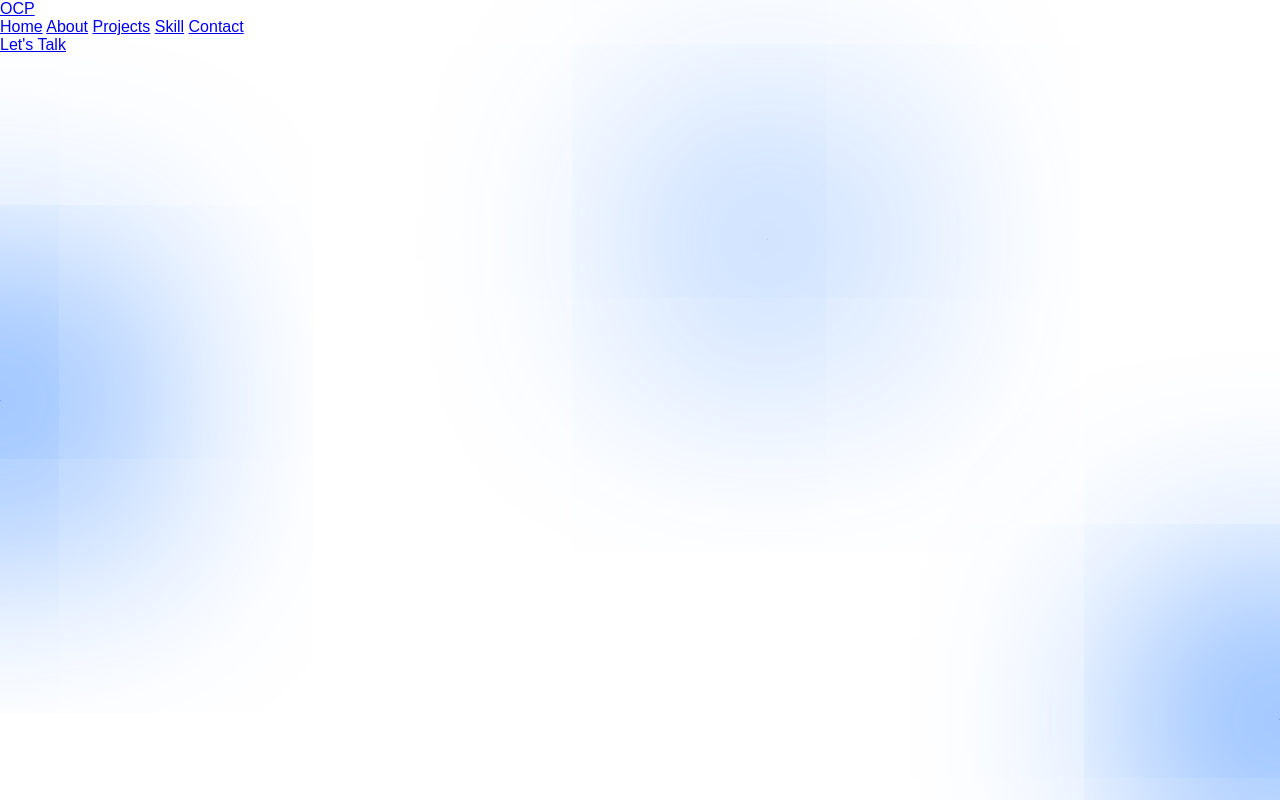
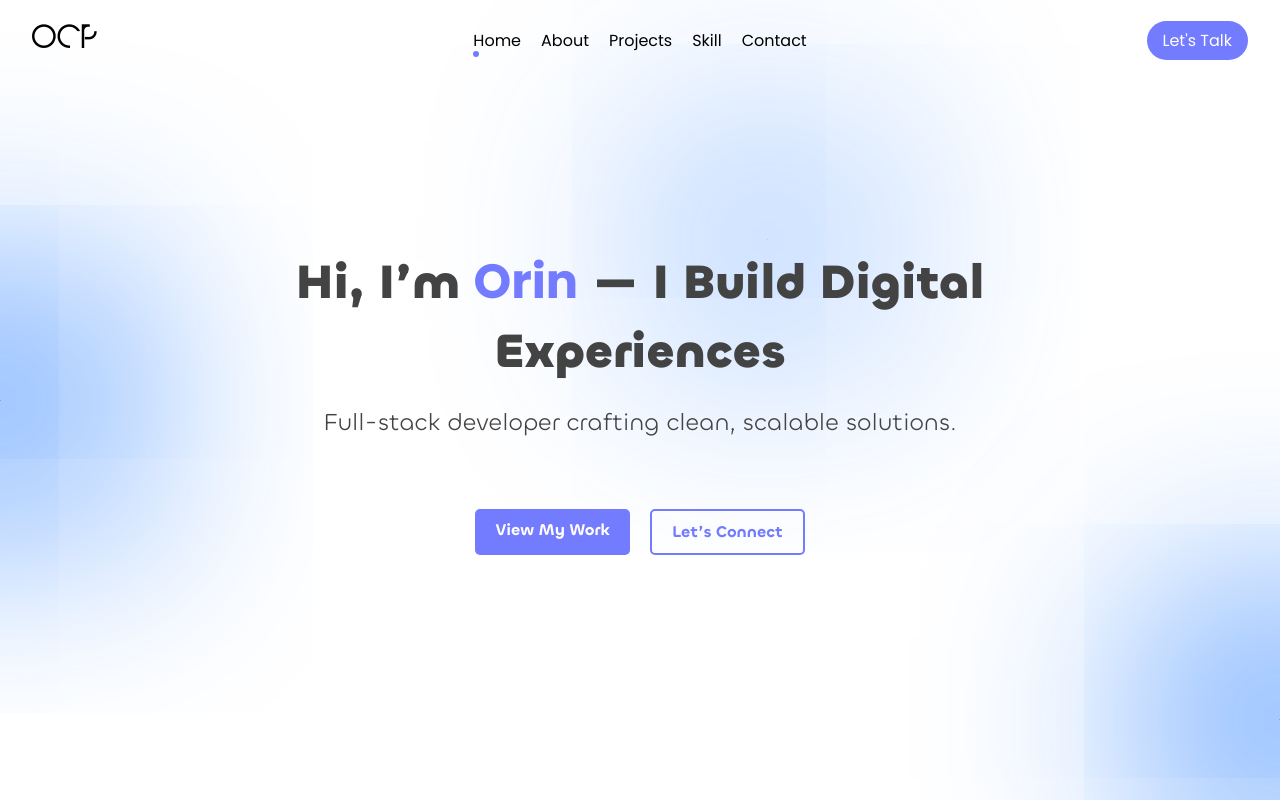
Before and after one commit to orin-pal/portfolio, a plain HTML site: page index.html in a window 1280 px wide. Drawn offline with Linux system fonts and the light colour scheme.

Commit message:
first comment

```diff
--- a/css/style.css
+++ b/css/style.css
@@ -2,12 +2,32 @@
   margin: 0;
   padding: 0;
   box-sizing: border-box;
-  font-family: Arial;
+  font-family: "Poppins", sans-serif;
 }
 html,
 body {
   width: 100%;
   height: 100%;
+}
+@font-face {
+  font-family: QG;
+  src: url(../assets/fonts/QG.ttf);
+}
+@font-face {
+  font-family: Chillax;
+  src: url(../assets/fonts/Chillax-Variable.ttf);
+}
+
+.qg {
+  font-family: "QG", sans-serif;
+}
+.chillax {
+  font-family: "Chillax", sans-serif;
+}
+
+.container {
+  width: min(95%, 1500px);
+  margin: 0 auto;
 }
 
 
@@ -18,21 +38,144 @@ body {
   background-color: rgba(117, 138, 255, 1);
   box-shadow: 0px 0px 200px 150px rgba(25, 117, 255, 0.493);
 }
-.background.one{
+.background.one {
   position: fixed;
   top: 50%;
   z-index: -1;
 }
-.background.two{
+.background.two {
   position: fixed;
   bottom: 10%;
   right: 0;
   z-index: -1;
 }
-.background.three{
+.background.three {
   position: fixed;
   bottom: 70%;
   right: 40%;
   z-index: -1;
   opacity: 0.5;
 }
+
+#header a {
+  text-decoration: none;
+  color: #000;
+}
+
+.logo a {
+  font-family: "QG", sans-serif;
+  font-size: 2rem;
+  font-weight: bold;
+}
+
+#header {
+  height: 80px;
+  width: 100%;
+  display: flex;
+  justify-content: center;
+  align-items: center;
+  position: fixed;
+  top: 0;
+  left: 0;
+  transition: all 0.3s ease-in-out;
+}
+#header.hide {
+  transform: translateY(-100%);
+}
+#header .logo, #header .nav-btn-container {
+  width: 150px;
+}
+#header .nav-btn-container {
+  text-align: right;
+}
+
+#nav {
+  height: 50px;
+  display: flex;
+  justify-content: space-between;
+  align-items: center;
+}
+
+.nav-links {
+  display: flex;
+  gap: 20px;
+  position: relative;
+  font-size: 1rem;
+}
+.nav-links a.active::after {
+  content: "";
+  position: absolute;
+  left: 0;
+  bottom: -4px;
+  width: 6px;
+  height: 6px;
+  background-color: #737bff;
+  border-radius: 50%;
+  opacity: 1;
+}
+
+.nav-btn {
+  background-color: #737bff;
+  font-size: 1rem;
+  padding: 8px 16px;
+  border-radius: 50px;
+  color: #fff !important;
+}
+
+/* Hero Section Styles */
+.hero {
+  display: flex;
+  justify-content: center;
+  align-items: center;
+  height: 100vh;
+  text-align: center;
+  color: #434343;
+  padding: 80px 0;
+}
+
+.hero-content {
+  max-width: 800px;
+}
+
+.hero-headline {
+  font-size: 3rem;
+  font-weight: bold;
+  margin-bottom: 20px;
+  animation: fadeIn 2s ease-in-out; /* Fade-in animation */
+}
+
+.hero-tagline {
+  font-size: 1.5rem;
+  margin-bottom: 70px;
+}
+
+.hero-buttons {
+  display: flex;
+  justify-content: center;
+  gap: 20px;
+}
+
+.btn-primary, .btn-secondary {
+  padding: 10px 20px;
+  font-size: 1rem;
+  font-weight: 600;
+  border-radius: 5px;
+  text-decoration: none;
+  transition: transform 0.3s ease, box-shadow 0.3s ease;
+}
+
+.btn-primary {
+  background: #737bff;
+  color: white;
+}
+
+.btn-secondary {
+  background: transparent;
+  border: 2px solid #737bff;
+  color: #737bff;
+}
+
+.btn-primary:hover, .btn-secondary:hover {
+  transform: translateY(-5px);
+  box-shadow: 0 10px 20px rgba(0, 0, 0, 0.2);
+}
--- a/index.html
+++ b/index.html
@@ -1,10 +1,14 @@
 <!DOCTYPE html>
 <html lang="en">
   <head>
-  <meta charset="UTF-8">
-  <meta name="viewport" content="width=device-width, initial-scale=1.0">
+    <meta charset="UTF-8" />
+    <meta name="viewport" content="width=device-width, initial-scale=1.0" />
     <title>Orin Chandra Pal.</title>
-  <link rel="stylesheet" href="css/style.css">
+    <link rel="stylesheet" href="css/style.css" />
+    <link
+      href="https://fonts.googleapis.com/css2?family=Poppins:ital,wght@0,100;0,200;0,300;0,400;0,500;0,600;0,700;0,800;0,900;1,100;1,200;1,300;1,400;1,500;1,600;1,700;1,800;1,900&display=swap"
+      rel="stylesheet"
+    />
   </head>
   <body>
     <div class="background one"></div>
@@ -12,25 +16,41 @@
     <div class="background three"></div>
 
     <header id="header">
-    <nav id="nav">
+      <nav id="nav" class="container">
         <div class="logo">
           <a href="#">OCP</a>
         </div>
 
         <div class="nav-links">
-        <a href="#">Home</a>
+          <a href="#" class="active">Home</a>
           <a href="#">About</a>
           <a href="#">Projects</a>
           <a href="#">Skill</a>
           <a href="#">Contact</a>
         </div>
 
-      <div class="nav-btn">
-        <a href="#">
-          Let's Talk
-        </a>
+        <div class="nav-btn-container">
+          <a href="#" class="nav-btn"> Let's Talk </a>
         </div>
       </nav>
     </header>
+
+    <!-- Hero Section -->
+    <div class="hero container">
+      <div class="hero-content">
+        <h1 class="hero-headline chillax">
+          Hi, I’m <span style="color: #737bff;">Orin</span> — I Build Digital Experiences
+        </h1>
+        <p class="hero-tagline chillax">
+          Full-stack developer crafting clean, scalable solutions.
+        </p>
+        <div class="hero-buttons">
+          <a href="#projects" class="btn-primary chillax">View My Work</a>
+          <a href="#contact" class="btn-secondary chillax">Let’s Connect</a>
+        </div>
+      </div>
+    </div>
+
+    <script src="js/script.js"></script>
   </body>
 </html>
--- a/js/script.js
+++ b/js/script.js
@@ -0,0 +1,13 @@
+let lastScrollY = window.scrollY;
+const header = document.getElementById("header");
+
+window.addEventListener("scroll", () => {
+    if (window.scrollY > lastScrollY) {
+        // Scrolling down, hide navbar
+        header.classList.add("hide");
+    } else {
+        // Scrolling up, show navbar
+        header.classList.remove("hide");
+    }
+    lastScrollY = window.scrollY;
+});
```
Also changed, not shown: assets/fonts/QG.ttf (added). Lines whose indentation alone changed are shown as unchanged.
